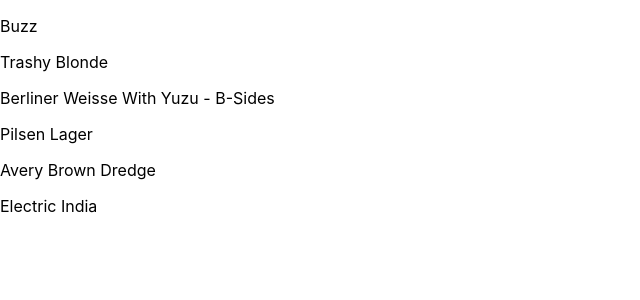
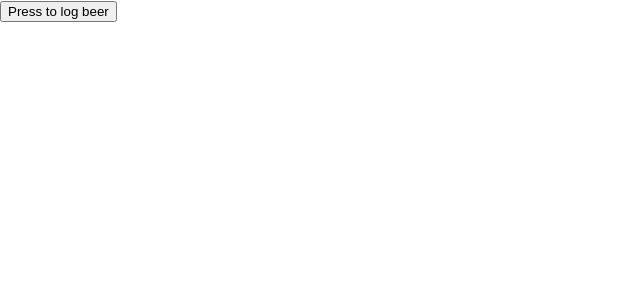
Before and after one commit to Zain-Ashfaq/punk-react, a React (Create React App) app in the folder punk-app/: page / in a window 1280 px wide. Shown: the top 300 px of the page, without its empty margins (0-640 px from the left). Built offline with nearby package versions, Linux system fonts and the light colour scheme.

Commit message:
API call to get and display beer info

```diff
--- a/punk-app/src/App.jsx
+++ b/punk-app/src/App.jsx
@@ -1,14 +1,31 @@
-import React from "react";
+import React, { useState } from "react";
 import Beers from "./data/data";
 import BeerCard from "./components/BeerCard/BeerCard";
 
 const App = () => {
   //This will be api instead of local data
-  console.log(Beers);
-  const beerArray = Beers.map((beer, index) => {
-    return <BeerCard name={beer.name} key={`${index + 1}`} />;
-  });
-  return <div>{beerArray}</div>;
+  // console.log(Beers);
+  // const beerArray = Beers.map((beer, index) => {
+  //   return <BeerCard name={beer.name} key={`${index + 1}`} />;
+  // });
+
+  const [beers, setBeers] = useState([]);
+
+  const getBeers = async () => {
+    const url = "https://api.punkapi.com/v2/beers?page=2&per_page=3";
+    const res = await fetch(url);
+    const data = await res.json();
+    setBeers(data);
+    // console.log("this is data and name", data[0].name);
+  };
+  // console.log(beers[0].name);
+
+  return (
+    <>
+      <button onClick={getBeers}>Press to log beer</button>
+      <BeerCard beerData={beers} />
+    </>
+  );
 };
 
 export default App;
--- a/punk-app/src/components/BeerCard/BeerCard.jsx
+++ b/punk-app/src/components/BeerCard/BeerCard.jsx
@@ -1,10 +1,19 @@
-const BeerCard = (props) => {
-  const { name } = props;
-  console.log(name);
+import Card from "../Card";
 
+const BeerCard = ({ beerData }) => {
   return (
     <div>
-      <p>{name}</p>
+      {beerData.map((beer, index) => {
+        console.log("this is user", beer);
+        return (
+          <Card
+            key={beer.name + index}
+            beerName={beer.name}
+            tagline={beer.tagline}
+            firstBrewed={beer.first_brewed}
+          />
+        );
+      })}
     </div>
   );
 };
--- /dev/null
+++ b/punk-app/src/components/Card.jsx
@@ -0,0 +1,11 @@
+const Card = ({ beerName, firstBrewed, tagline }) => {
+  return (
+    <>
+      <p>{`This is beer name ${beerName}`}</p>
+      <p>{`Brew date ${firstBrewed}`}</p>
+      <p>{tagline}</p>
+    </>
+  );
+};
+
+export default Card;
```
